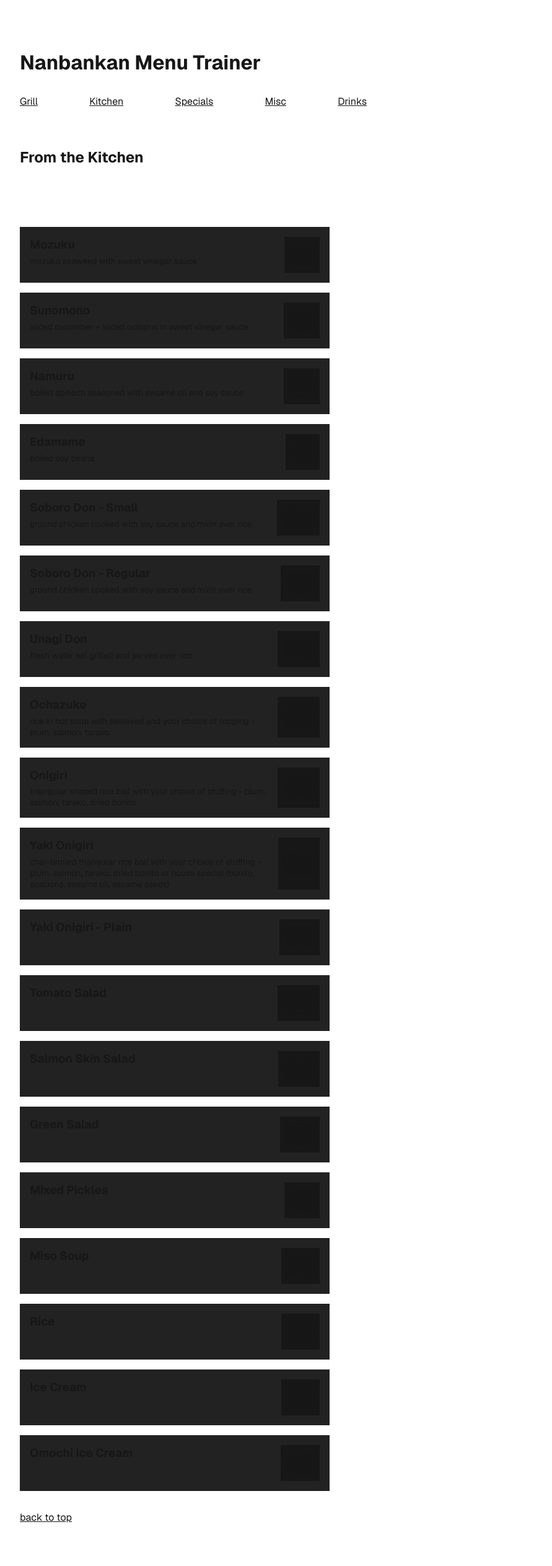
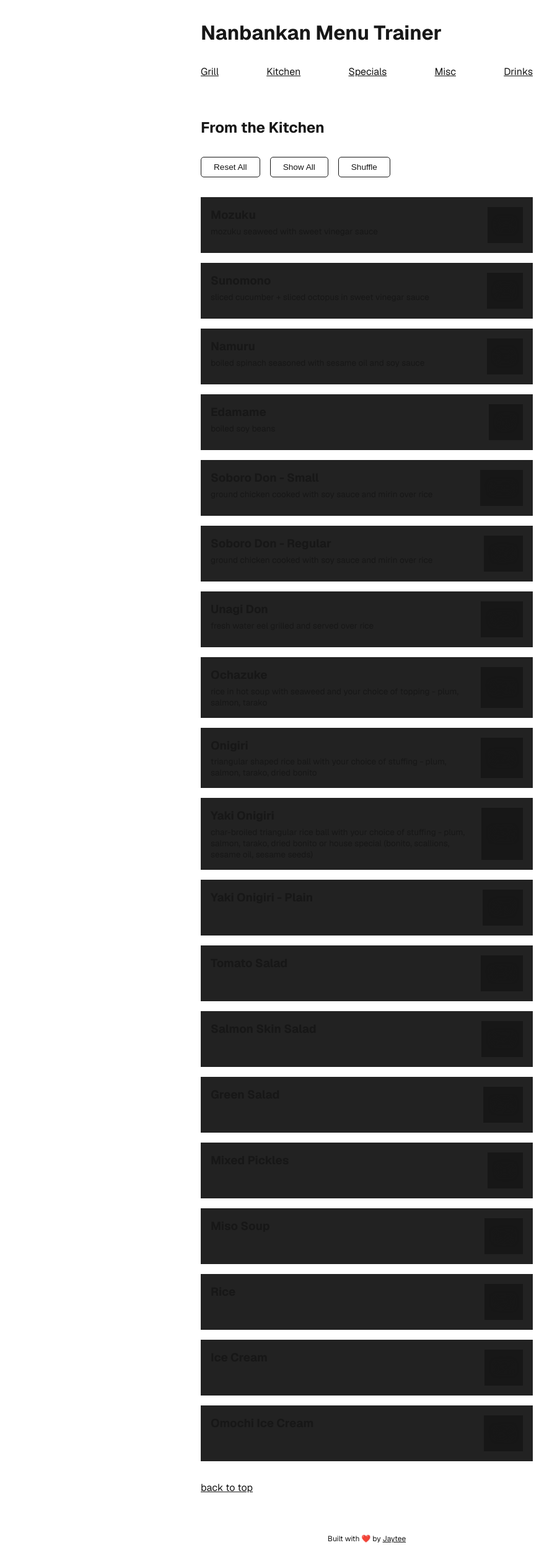
Before and after one commit to jmtakahashi/nanbankan-menu, a Next.js app: page /kitchen in a window 1280 px wide. Shown: the top 2526 px of the page at 62% size, without its empty margins (48-939 px from the left). Built offline with nearby package versions, Linux system fonts and the light colour scheme.

Commit message:
refactor css.  move my added rules out of global style sheet and into layout sheet.

```diff
--- a/app/globals.css
+++ b/app/globals.css
@@ -41,70 +41,3 @@ a {
     color-scheme: dark;
   }
 }
-
-/* added by jt */
-
-.buttons {
-  display: flex;
-  gap: 1rem;
-}
-
-.button {
-  font-size: .85rem;
-  color: #fff;
-  background-color: transparent;
-  border: 1px solid #fff;
-  border-radius: 5px;
-  padding: .5rem 1.25rem;
-  cursor: pointer;
-}
-
-.links {
-  display: flex;
-  justify-content: space-between;
-  gap: 1rem;
-}
-
-.linkItem {
-  list-style: none;
-}
-
-.menuItems-container {
-  display: grid;
-  gap: 16px;
-}
-
-.menuItem-container {
-  display: flex;
-  background-color: #222;
-  padding: 1rem;
-  gap: 1rem;
-  max-width: 500px;
-  justify-content: space-between;
-}
-
-.menuItem-item {
-  text-transform: capitalize;
-  margin-bottom: .25em;
-}
-
-.menuItem-desc {
-  font-size: .85rem;
-}
-
-.menuItem-regNumContainer {
-  display: grid;
-  place-content: center;
-  background-color: #171717;
-}
-
-.menuItem-regNum {
-  padding: 1rem;
-  font-size: 1.25rem;
-  font-weight: bold;
-  cursor: pointer;
-}
-
-.blur {
-  filter: blur(4px);
-}
--- a/app/layout.module.css
+++ b/app/layout.module.css
@@ -9,9 +9,10 @@
   display: grid;
   align-items: center;
   justify-items: center;
-  max-width: 720px;
+  max-width: 600px;
+  margin: auto;
   min-height: 100svh;
-  padding: 80px;
+  padding: 32px;
   gap: 64px;
   font-family: var(--font-geist-sans);
 }
@@ -32,35 +33,27 @@
 }
 
 .header {
-  width: 100%;
   grid-row-start: 1;
   display: grid;
   gap: 2rem;
+  width: 100%;
 }
 
 .main {
-  width: 100%;
+  grid-row-start: 2;
   display: flex;
   flex-direction: column;
   gap: 32px;
-  grid-row-start: 2;
+  width: 100%;
 }
 
 .footer {
   grid-row-start: 3;
-  display: flex;
-  gap: 24px;
+  width: 100%;
+  font-size: .75rem;
+  text-align: center;
 }
 
-.footer a {
-  display: flex;
-  align-items: center;
-  gap: 8px;
-}
-
-.footer img {
-  flex-shrink: 0;
-}
 
 /* Enable hover only on non-touch devices */
 @media (hover: hover) and (pointer: fine) {
@@ -70,15 +63,68 @@
   }
 }
 
-@media (max-width: 600px) {
-  .page {
-    padding: 32px;
-    padding-bottom: 80px;
-  }
+/* added by jt */
 
-  .footer {
-    flex-wrap: wrap;
-    align-items: center;
-    justify-content: center;
-  }
+.buttons {
+  display: flex;
+  gap: 1rem;
 }
+
+.button {
+  font-size: .85rem;
+  color: var(--foreground);
+  background-color: transparent;
+  border: 1px solid var(--foreground);
+  border-radius: 5px;
+  padding: .5rem 1.25rem;
+  cursor: pointer;
+}
+
+.links {
+  display: flex;
+  justify-content: space-between;
+  gap: 1rem;
+}
+
+.linkItem {
+  list-style: none;
+}
+
+.menuItems_container {
+  display: grid;
+  gap: 16px;
+}
+
+.menuItem_container {
+  display: flex;
+  justify-content: space-between;
+  gap: 1rem;
+  background-color: #222;
+  padding: 1rem;
+}
+
+.menuItem_item {
+  text-transform: capitalize;
+  margin-bottom: .25em;
+}
+
+.menuItem_desc {
+  font-size: .85rem;
+}
+
+.menuItem_regNumContainer {
+  display: grid;
+  place-content: center;
+  background-color: #171717;
+}
+
+.menuItem_regNum {
+  padding: 1rem;
+  font-size: 1.25rem;
+  font-weight: bold;
+  cursor: pointer;
+}
+
+.blur {
+  filter: blur(5px);
+}
--- a/app/layout.tsx
+++ b/app/layout.tsx
@@ -31,12 +31,12 @@ export default function RootLayout({
           <header className={styles.header}>
             <h1 className={styles.pageTitle}>Nanbankan Menu Trainer</h1>
 
-            <ul className="links">
-              <li className="linkItem"><Link href="/">Grill </Link></li>
-              <li className="linkItem"><Link href="/kitchen">Kitchen </Link></li>
-              <li className="linkItem"><Link href="/specials">Specials </Link></li>
-              <li className="linkItem"><Link href="/misc-food">Misc </Link></li>
-              <li className="linkItem"><Link href="/drinks">Drinks </Link></li>
+            <ul className={styles.links}>
+              <li className={styles.linkItem}><Link href="/">Grill</Link></li>
+              <li className={styles.linkItem}><Link href="/kitchen">Kitchen</Link></li>
+              <li className={styles.linkItem}><Link href="/specials">Specials</Link></li>
+              <li className={styles.linkItem}><Link href="/misc-food">Misc</Link></li>
+              <li className={styles.linkItem}><Link href="/drinks">Drinks</Link></li>
             </ul>
           </header>
 
@@ -44,7 +44,7 @@ export default function RootLayout({
             {children}
           </main>
 
-          <footer className={styles.footer}></footer>
+          <footer className={styles.footer}>Built with ❤️ by <a href="https://whoisjaytee.com" target="_blank">Jaytee</a></footer>
         </div>
       </body>
     </html>
--- a/components/Menu.tsx
+++ b/components/Menu.tsx
@@ -3,6 +3,7 @@
 import { useState } from "react";
 import { MenuProps } from "../types/types";
 import { MenuItemType } from "../types/types";
+import styles from "../app/layout.module.css";
 import MenuItem from "@/components/MenuItem";
 
 export default function Menu({ menu, menuName, menuTitle }: MenuProps) {
@@ -42,15 +43,15 @@ export default function Menu({ menu, menuName, menuTitle }: MenuProps) {
   return (
     <>
       <h2 id={menuName}>{menuTitle}</h2>
-      <div className="buttons">
-        <button id="resetAll" className="button" onClick={reset}>Reset All</button>
-        <button id="showAll" className="button" onClick={showAllRegNums}>Show All</button>
-        <button id="shuffle" className="button" onClick={() => shuffleMenuItems(menuItems)}>Shuffle</button>
+      <div className={styles.buttons}>
+        <button id="resetAll" className={styles.button} onClick={reset}>Reset All</button>
+        <button id="showAll" className={styles.button} onClick={showAllRegNums}>Show All</button>
+        <button id="shuffle" className={styles.button} onClick={() => shuffleMenuItems(menuItems)}>Shuffle</button>
       </div>
-      <div id="menuItemsContainer" className="menuItems-container" data-menu={menuName}>
+      <div id="menuItemsContainer" className={styles.menuItems_container} data-menu={menuName}>
         {menuItems.map((el: MenuItemType) => <MenuItem key={el.regNum} menuItem={el} visibility={regNumVisibility} />)}
       </div>
-      <a href="#" className="backToTopLink">back to top</a>
+      <a href="#" className={styles.backToTopLink}>back to top</a>
     </>
   )
 }
--- a/components/MenuItem.tsx
+++ b/components/MenuItem.tsx
@@ -1,5 +1,6 @@
 import { useState } from "react";
 import { MenuItemProps } from "../types/types";
+import styles from "../app/layout.module.css";
 
 export default function MenuItem({ menuItem, visibility }: MenuItemProps) {
   const [isVisible, setIsVisible] = useState(visibility);
@@ -9,13 +10,13 @@ export default function MenuItem({ menuItem, visibility }: MenuItemProps) {
   }
 
   return (
-    <div className="menuItem-container">
-      <div className="menuItem-list">
-        <h3 className="menuItem-item">{ menuItem.item }</h3>
-        <p className="menuItem-desc">{ menuItem.desc }</p>
+    <div className={styles.menuItem_container}>
+      <div className={styles.menuItem_list}>
+        <h3 className={styles.menuItem_item}>{ menuItem.item }</h3>
+        <p className={styles.menuItem_desc}>{ menuItem.desc }</p>
       </div>
-      <div className="menuItem-regNumContainer">
-        <span className={"menuItem-regNum "  + (!isVisible? "blur" : null)} onClick={handleRegNumClick}>{ menuItem.regNum }</span>
+      <div className={styles.menuItem_regNumContainer}>
+        <span className={`${styles.menuItem_regNum} + ${!isVisible ? styles.blur : null}`} onClick={handleRegNumClick}>{ menuItem.regNum }</span>
       </div>
     </div>
   )
```
